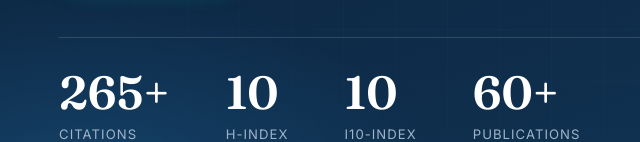
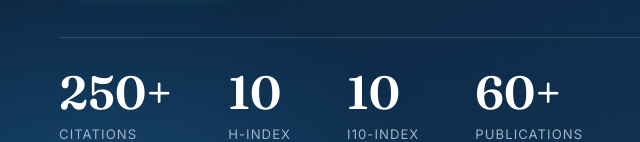
Before and after one commit to pooyaeini/pooyaeini.github.io, a plain HTML site: page index.html in a window 1280 px wide. Shown: the part 661-803 px from the top of the page, 21-661 px from the left. Drawn offline with Linux system fonts and the light colour scheme.

Commit message:
index.html

```diff
--- a/index.html
+++ b/index.html
@@ -63,7 +63,7 @@
 
         <ul class="hero__stats">
           <li>
-            <span class="stat__num" data-count="265">+200</span>
+            <span class="stat__num" data-count="250">+250</span>
             <span class="stat__label">Citations</span>
           </li>
           <li>
```
